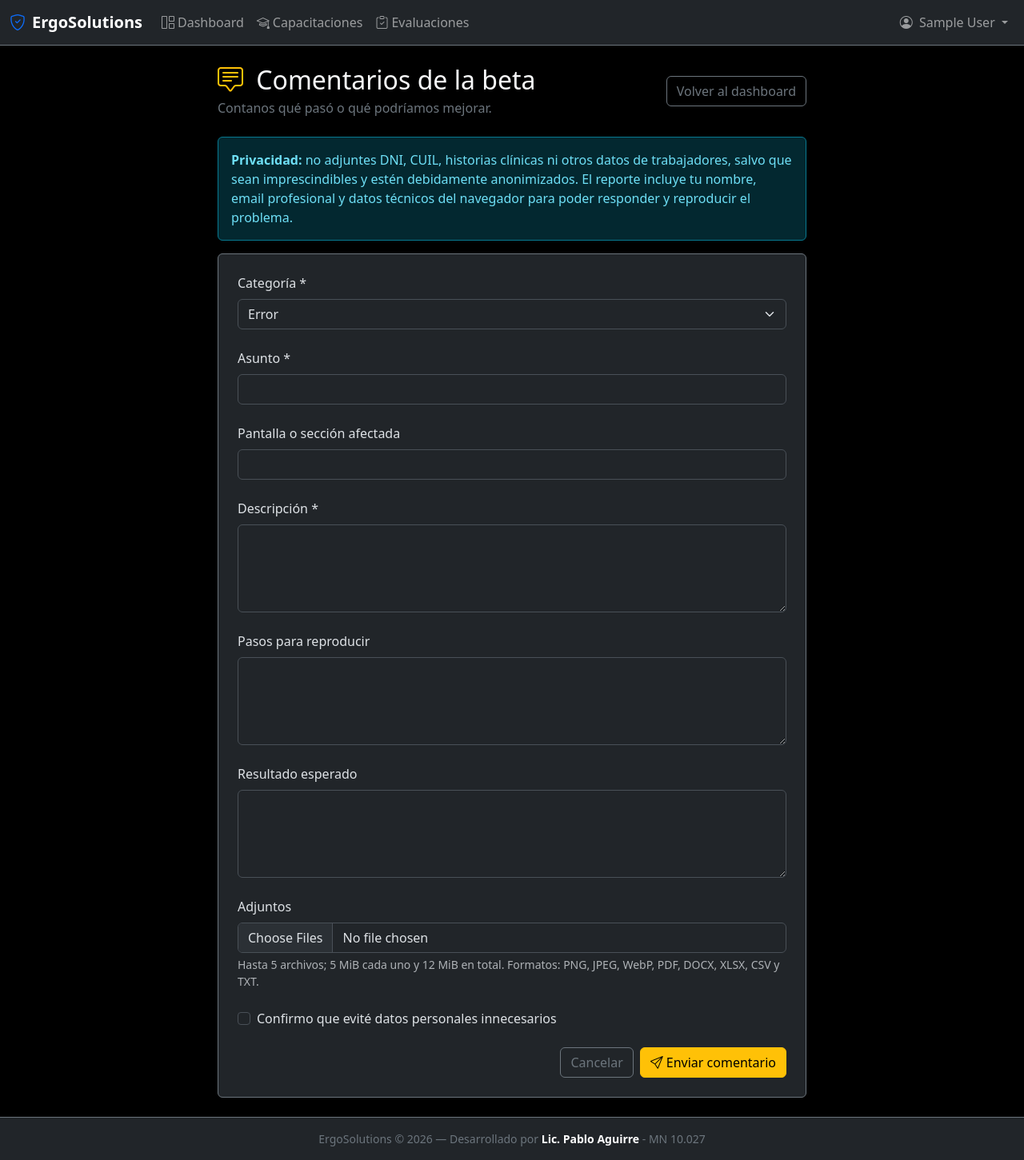
After one commit to praguirre/ergocapacitacion, a Django app: page /dashboard/comentarios/ in a window 1280 px wide. The commit adds this page. Shown: the whole page at 80% size. Run offline with Django 5.2, Linux system fonts and the light colour scheme; a user stored in the database is signed in; tables that the repository leaves empty hold one stand-in row (values such as "Sample post"); parts of the project's set-up code (start-up, migrations or seed data) failed here and were passed over; some libraries are stand-ins or nearby versions.

Commit message:
feat(dashboard): habilitar el canal de feedback de la beta

```diff
--- a/apps/dashboard/urls.py
+++ b/apps/dashboard/urls.py
@@ -13,6 +13,7 @@ urlpatterns = [
     path('', views.home, name='home'),
     path('capacitaciones/', views.capacitaciones_menu, name='capacitaciones_menu'),
     path('evaluaciones/', views.evaluaciones_menu, name='evaluaciones_menu'),
+    path('comentarios/', include('apps.feedback.urls')),
     path('capacitaciones/<slug:module_slug>/', views.modalidad_selector, name='modalidad_selector'),
     path('capacitaciones/<slug:module_slug>/links/', views.online_links, name='online_links'),
     path('capacitaciones/<slug:module_slug>/links/generar/', views.generate_link, name='generate_link'),
--- a/apps/feedback/forms.py
+++ b/apps/feedback/forms.py
@@ -63,6 +63,19 @@ class FeedbackForm(forms.Form):
         required=True,
     )
 
+    def __init__(self, *args, **kwargs):
+        super().__init__(*args, **kwargs)
+        for name, field in self.fields.items():
+            css_class = "form-check-input" if name == "privacy_confirmed" else "form-control"
+            if isinstance(field.widget, forms.Select):
+                css_class = "form-select"
+            field.widget.attrs["class"] = css_class
+        self.fields["attachments"].widget.attrs.update(
+            {"accept": ".png,.jpg,.jpeg,.webp,.pdf,.docx,.xlsx,.csv,.txt", "aria-describedby": "attachments-help"}
+        )
+        for name in ("description", "reproduction_steps", "expected_result"):
+            self.fields[name].widget.attrs["rows"] = 4
+
     def clean_subject(self):
         subject = self.cleaned_data["subject"].strip()
         if "\r" in subject or "\n" in subject:
--- /dev/null
+++ b/apps/feedback/urls.py
@@ -0,0 +1,12 @@
+"""Rutas namespaced del formulario profesional de feedback."""
+
+from django.urls import path
+
+from . import views
+
+
+app_name = "feedback"
+
+urlpatterns = [
+    path("", views.create_feedback, name="create"),
+]
--- /dev/null
+++ b/apps/feedback/views.py
@@ -0,0 +1,47 @@
+"""Vista síncrona y protegida para el canal de feedback de la beta."""
+
+from django.contrib import messages
+from django.contrib.auth.decorators import login_required
+from django.shortcuts import redirect, render
+
+from apps.accounts.decorators import professional_required
+
+from .forms import FeedbackForm
+from .services import FeedbackRateLimitExceeded, create_and_send_feedback
+
+
+@professional_required
+@login_required
+def create_feedback(request):
+    """Muestra el formulario y aplica POST/Redirect/GET tras persistirlo."""
+    if request.method == "POST":
+        form = FeedbackForm(request.POST, request.FILES)
+        if form.is_valid():
+            try:
+                report, delivered = create_and_send_feedback(
+                    professional=request.user,
+                    cleaned_data=form.cleaned_data,
+                    user_agent=request.META.get("HTTP_USER_AGENT", ""),
+                )
+            except FeedbackRateLimitExceeded as exc:
+                form.add_error(None, exc)
+            else:
+                if delivered:
+                    messages.success(
+                        request,
+                        f"Recibimos tu comentario. Código: {report.tracking_code}. "
+                        "Gracias por ayudarnos a mejorar la beta de ErgoSolutions.",
+                    )
+                else:
+                    messages.warning(
+                        request,
+                        f"Tu comentario quedó guardado con el código "
+                        f"{report.tracking_code}, pero el correo no pudo enviarse "
+                        "en este momento. No hace falta que lo cargues de nuevo; "
+                        "el equipo puede reintentar el envío.",
+                    )
+                return redirect("dashboard:feedback:create")
+    else:
+        form = FeedbackForm()
+
+    return render(request, "feedback/create.html", {"form": form})
--- /dev/null
+++ b/templates/feedback/create.html
@@ -0,0 +1,80 @@
+{% extends "base_dashboard.html" %}
+
+{% block title %}Comentarios de la beta - ErgoSolutions{% endblock %}
+
+{% block content %}
+<main class="container py-4" aria-labelledby="feedback-title">
+  <div class="row justify-content-center">
+    <div class="col-lg-9 col-xl-8">
+      <div class="d-flex align-items-center justify-content-between gap-3 mb-4">
+        <div>
+          <h1 id="feedback-title" class="h2 mb-1">
+            <i class="bi bi-chat-square-text text-warning me-2" aria-hidden="true"></i>
+            Comentarios de la beta
+          </h1>
+          <p class="text-secondary mb-0">Contanos qué pasó o qué podríamos mejorar.</p>
+        </div>
+        <a class="btn btn-outline-secondary" href="{% url 'dashboard:home' %}">
+          Volver al dashboard
+        </a>
+      </div>
+
+      <div class="alert alert-info" role="note">
+        <strong>Privacidad:</strong> no adjuntes DNI, CUIL, historias clínicas ni
+        otros datos de trabajadores, salvo que sean imprescindibles y estén
+        debidamente anonimizados. El reporte incluye tu nombre, email profesional
+        y datos técnicos del navegador para poder responder y reproducir el problema.
+      </div>
+
+      <div class="card bg-dark border-secondary shadow-sm">
+        <div class="card-body p-4">
+          <form method="post" enctype="multipart/form-data" novalidate>
+            {% csrf_token %}
+
+            {% if form.non_field_errors %}
+              <div class="alert alert-danger" role="alert" tabindex="-1">
+                {{ form.non_field_errors }}
+              </div>
+            {% endif %}
+
+            {% for field in form %}
+              <div class="mb-4{% if field.name == 'privacy_confirmed' %} form-check{% endif %}">
+                {% if field.name == 'privacy_confirmed' %}
+                  {{ field }}
+                  <label class="form-check-label" for="{{ field.id_for_label }}">
+                    {{ field.label }}
+                  </label>
+                {% else %}
+                  <label class="form-label" for="{{ field.id_for_label }}">
+                    {{ field.label }}{% if field.field.required %} <span aria-hidden="true">*</span>{% endif %}
+                  </label>
+                  {{ field }}
+                {% endif %}
+
+                {% if field.name == 'attachments' %}
+                  <div id="attachments-help" class="form-text">
+                    Hasta 5 archivos; 5 MiB cada uno y 12 MiB en total. Formatos:
+                    PNG, JPEG, WebP, PDF, DOCX, XLSX, CSV y TXT.
+                  </div>
+                {% endif %}
+                {% if field.errors %}
+                  <div class="invalid-feedback d-block" role="alert">
+                    {{ field.errors }}
+                  </div>
+                {% endif %}
+              </div>
+            {% endfor %}
+
+            <div class="d-flex flex-column flex-sm-row gap-2 justify-content-end">
+              <a class="btn btn-outline-secondary" href="{% url 'dashboard:home' %}">Cancelar</a>
+              <button class="btn btn-warning" type="submit">
+                <i class="bi bi-send me-1" aria-hidden="true"></i>Enviar comentario
+              </button>
+            </div>
+          </form>
+        </div>
+      </div>
+    </div>
+  </div>
+</main>
+{% endblock %}
```
Also changed, not shown: apps/dashboard/views.py (+7 -1 lines), apps/feedback/tests/test_access.py (added, +122 -0 lines), docs/AUDITORIA_Y_PLAN_FEEDBACK_BETA_PROFESIONALES_2026-08-11.md (+20 -0 lines), templates/dashboard/home.html (+23 -2 lines), README.md.
